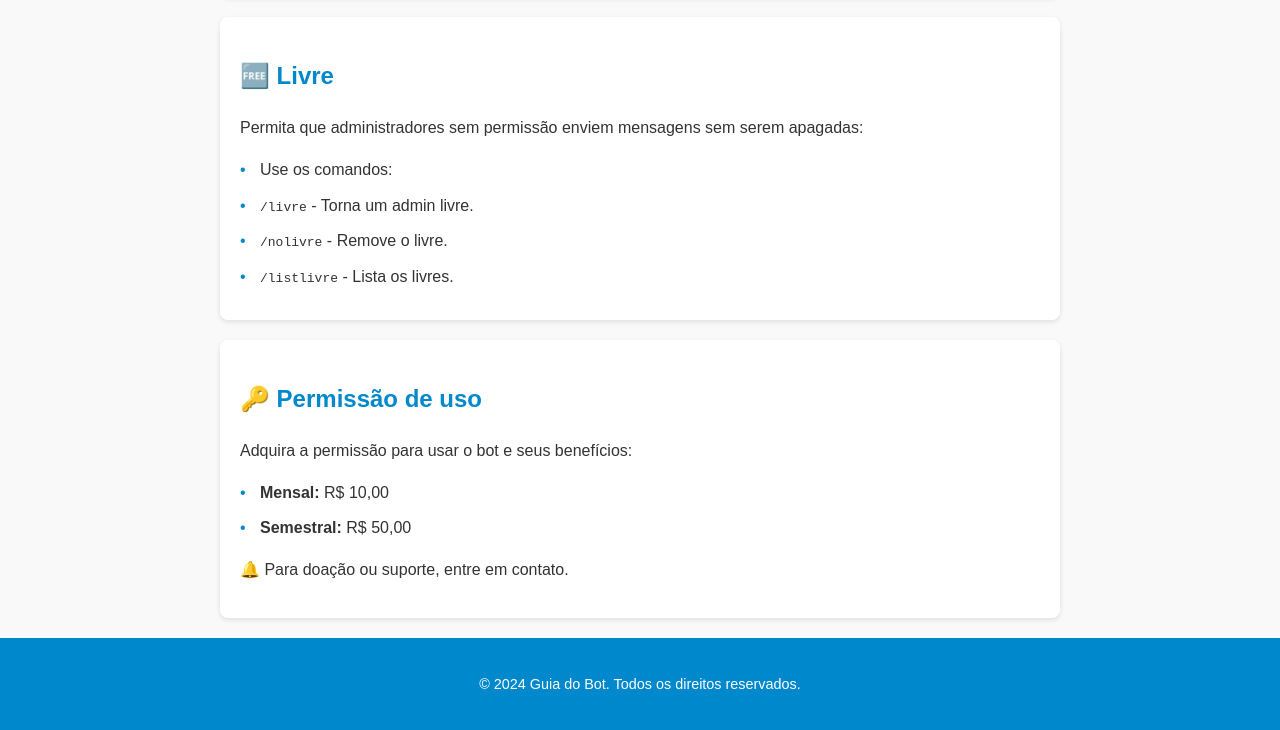
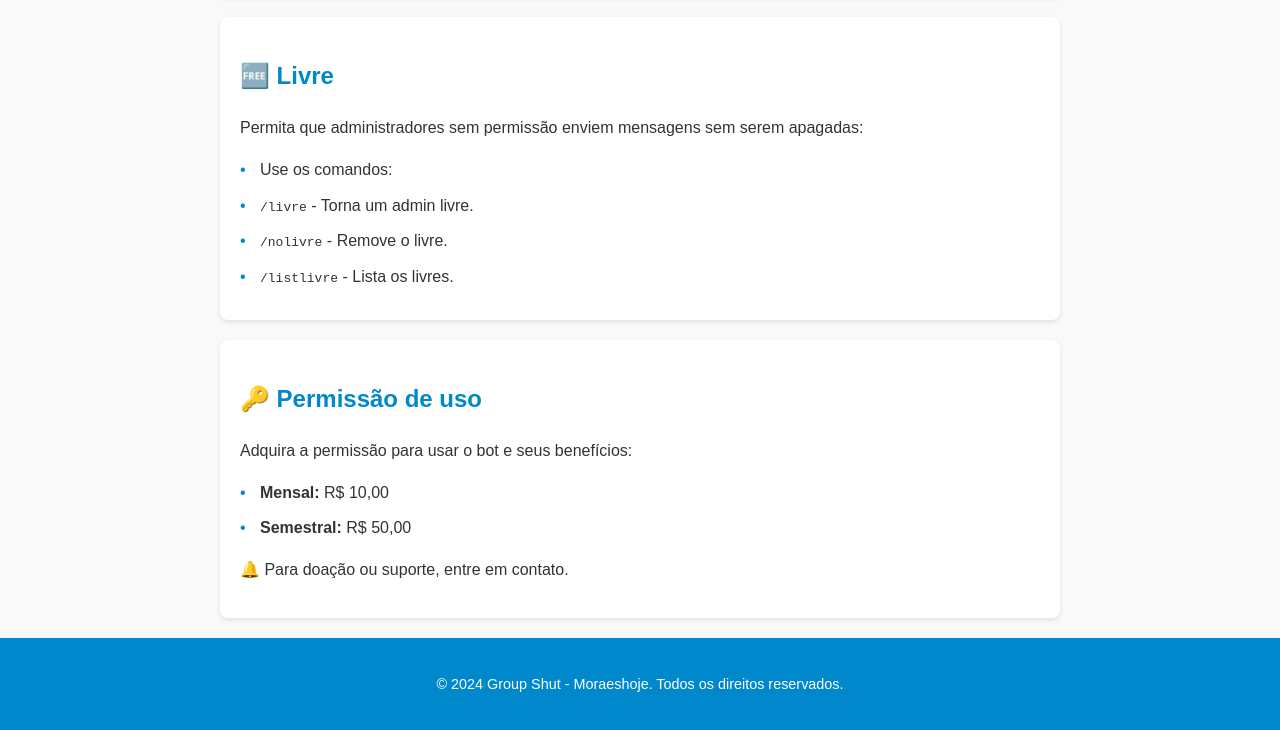
Before and after one commit to moraeshoje/GroupShut, a plain HTML site: page index.html in a window 1280 px wide. Shown: the part 2051-2781 px from the top of the page. Drawn offline with Linux system fonts and the light colour scheme.

Commit message:
Update index.html
Atualização

```diff
--- a/index.html
+++ b/index.html
@@ -147,7 +147,7 @@
         <p>🔔 Para doação ou suporte, entre em contato.</p>
     </section>
     <footer>
-        <p>&copy; 2024 Guia do Bot. Todos os direitos reservados.</p>
+        <p>&copy; 2024 Group Shut - Moraeshoje. Todos os direitos reservados.</p>
     </footer>
 </body>
 </html>
```
